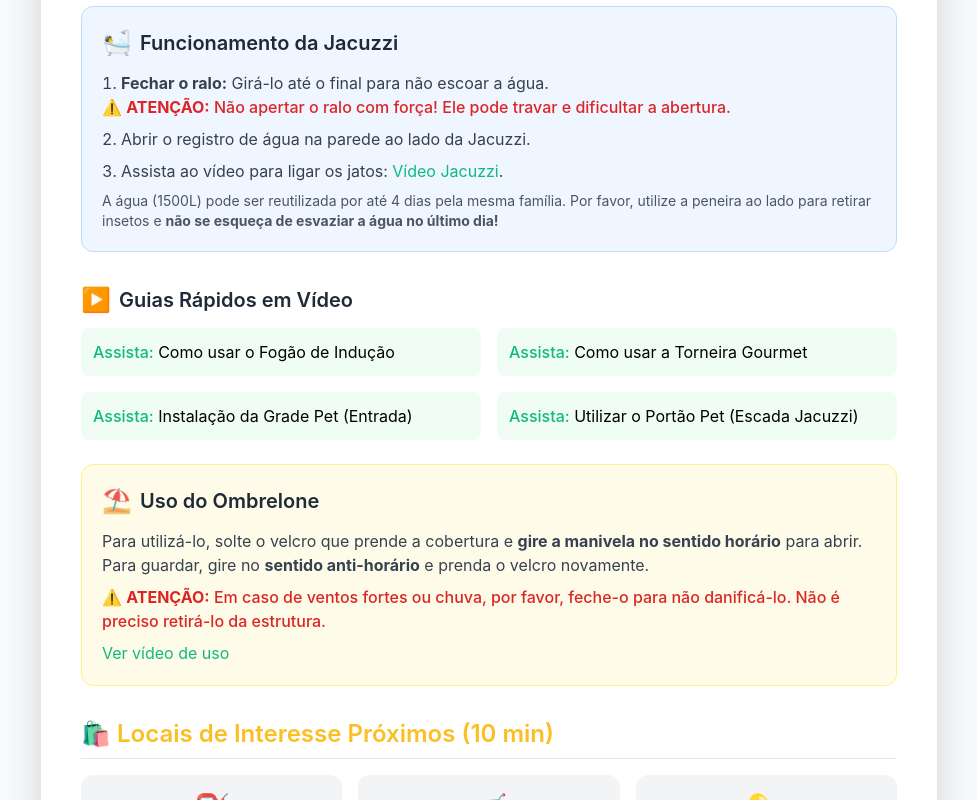
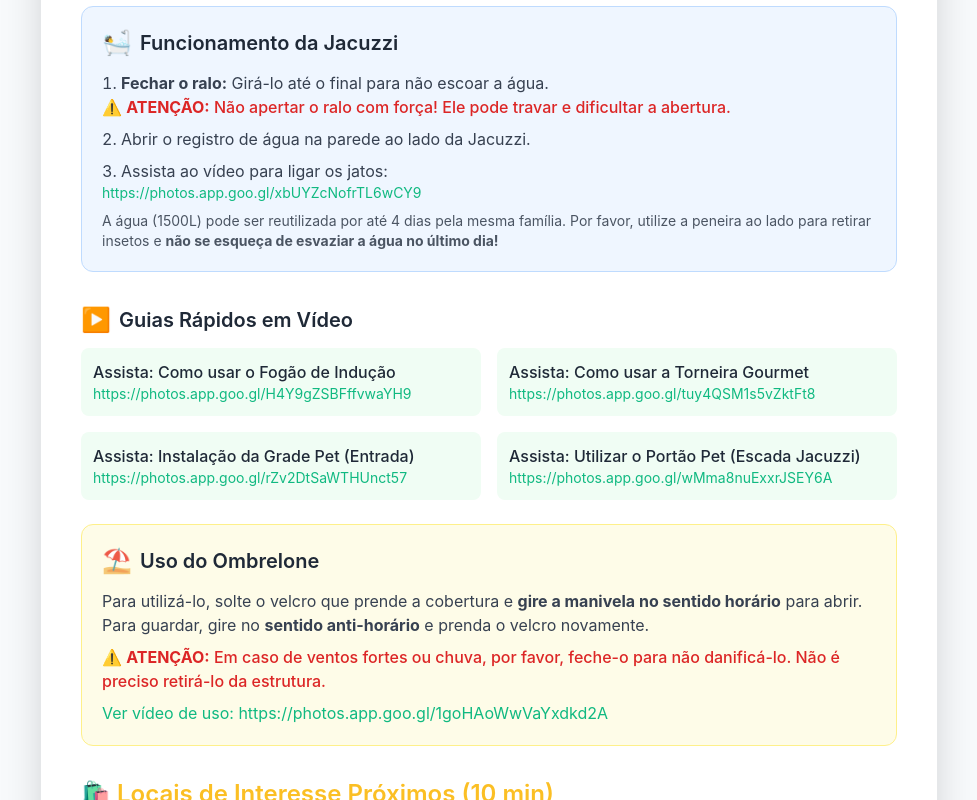
Before and after one commit to adilsonlimaferreira-blueprint/guia-casinha-amarela, a plain HTML site: page index.html in a window 1280 px wide. Shown: the part 2000-2800 px from the top of the page, without its empty margins (151-1128 px from the left). Drawn offline with nearby package versions, Linux system fonts and the light colour scheme.

Commit message:
Update com links

```diff
--- a/index.html
+++ b/index.html
@@ -59,6 +59,10 @@
                     <p class="font-bold text-gray-700">📍 Localização</p>
                     <a href="http://maps.google.com/maps?daddr=Chal%C3%A9s%20Catarina%20Home%20Club%20Oficial%20-%20Unnamed%20Road,%20Mairinque%20-%20SP,%2018120-000,%20Brasil" target="_blank" class="mt-1 link-text hover:underline font-medium block">
                         Ver Endereço no Mapa
+                    </a>
+                    <!-- CORREÇÃO: Adicionando o link visível para o PDF -->
+                    <a href="http://maps.google.com/maps?daddr=Chal%C3%A9s%20Catarina%20Home%20Club%20Oficial%20-%20Unnamed%20Road,%20Mairinque%20-%20SP,%2018120-000,%20Brasil" target="_blank" class="text-xs link-text hover:underline block truncate">
+                        http://maps.google.com/maps?daddr=Chal%C3%A9s%20Catarina%20Home%20Club%20Oficial%20-%20Unnamed%20Road,%20Mairinque%20-%20SP,%2018120-000,%20Brasil
                     </a>
                     <p class="text-xs text-gray-500 mt-1">Sua hospedagem fica no Chalé 64.</p>
                 </div>
@@ -174,7 +178,12 @@
                         <p class="text-red-600 font-medium">⚠️ <strong>ATENÇÃO:</strong> Não apertar o ralo com força! Ele pode travar e dificultar a abertura.</p>
                     </li>
                     <li>Abrir o registro de água na parede ao lado da Jacuzzi.</li>
-                    <li>Assista ao vídeo para ligar os jatos: <a href="https://photos.app.goo.gl/xbUYZcNofrTL6wCY9" target="_blank" class="link-text hover:underline">Vídeo Jacuzzi</a>.</li>
+                    <!-- Link visível para o PDF -->
+                    <li>Assista ao vídeo para ligar os jatos:
+                        <a href="https://photos.app.goo.gl/xbUYZcNofrTL6wCY9" target="_blank" class="text-sm link-text hover:underline truncate block">
+                            https://photos.app.goo.gl/xbUYZcNofrTL6wCY9
+                        </a>
+                    </li>
                 </ol>
                 <p class="mt-2 text-sm text-gray-600">A água (1500L) pode ser reutilizada por até 4 dias pela mesma família. Por favor, utilize a peneira ao lado para retirar insetos e <strong>não se esqueça de esvaziar a água no último dia!</strong></p>
             </div>
@@ -183,18 +192,34 @@
                 <span class="mr-2 text-2xl">▶️</span> Guias Rápidos em Vídeo
             </h3>
             <div class="grid grid-cols-1 sm:grid-cols-2 gap-4">
-                <a href="https://photos.app.goo.gl/H4Y9gZSBFffvwaYH9" target="_blank" class="p-3 bg-green-50 rounded-lg hover:bg-green-100 transition duration-150">
-                    <span class="font-medium link-text">Assista:</span> Como usar o Fogão de Indução
+                <!-- Bloco do Fogão de Indução -->
+                <div class="p-3 bg-green-50 rounded-lg">
+                    <p class="font-medium text-gray-800">Assista: Como usar o Fogão de Indução</p>
+                    <a href="https://photos.app.goo.gl/H4Y9gZSBFffvwaYH9" target="_blank" class="text-sm link-text hover:underline truncate block">
+                        https://photos.app.goo.gl/H4Y9gZSBFffvwaYH9
                     </a>
-                <a href="https://photos.app.goo.gl/tuy4QSM1s5vZktFt8" target="_blank" class="p-3 bg-green-50 rounded-lg hover:bg-green-100 transition duration-150">
-                    <span class="font-medium link-text">Assista:</span> Como usar a Torneira Gourmet
+                </div>
+                <!-- Bloco da Torneira Gourmet -->
+                <div class="p-3 bg-green-50 rounded-lg">
+                    <p class="font-medium text-gray-800">Assista: Como usar a Torneira Gourmet</p>
+                    <a href="https://photos.app.goo.gl/tuy4QSM1s5vZktFt8" target="_blank" class="text-sm link-text hover:underline truncate block">
+                        https://photos.app.goo.gl/tuy4QSM1s5vZktFt8
                     </a>
-                <a href="https://photos.app.goo.gl/rZv2DtSaWTHUnct57" target="_blank" class="p-3 bg-green-50 rounded-lg hover:bg-green-100 transition duration-150">
-                    <span class="font-medium link-text">Assista:</span> Instalação da Grade Pet (Entrada)
+                </div>
+                <!-- Bloco da Grade Pet -->
+                <div class="p-3 bg-green-50 rounded-lg">
+                    <p class="font-medium text-gray-800">Assista: Instalação da Grade Pet (Entrada)</p>
+                    <a href="https://photos.app.goo.gl/rZv2DtSaWTHUnct57" target="_blank" class="text-sm link-text hover:underline truncate block">
+                        https://photos.app.goo.gl/rZv2DtSaWTHUnct57
                     </a>
-                <a href="https://photos.app.goo.gl/wMma8nuExxrJSEY6A" target="_blank" class="p-3 bg-green-50 rounded-lg hover:bg-green-100 transition duration-150">
-                    <span class="font-medium link-text">Assista:</span> Utilizar o Portão Pet (Escada Jacuzzi)
+                </div>
+                <!-- Bloco do Portão Pet -->
+                <div class="p-3 bg-green-50 rounded-lg">
+                    <p class="font-medium text-gray-800">Assista: Utilizar o Portão Pet (Escada Jacuzzi)</p>
+                    <a href="https://photos.app.goo.gl/wMma8nuExxrJSEY6A" target="_blank" class="text-sm link-text hover:underline truncate block">
+                        https://photos.app.goo.gl/wMma8nuExxrJSEY6A
                     </a>
+                </div>
             </div>
 
             <!-- OMBRELONE --><div class="p-5 bg-yellow-50 rounded-xl mt-6 border border-yellow-200">
@@ -203,26 +228,39 @@
                 </h3>
                 <p class="text-gray-700">Para utilizá-lo, solte o velcro que prende a cobertura e <strong>gire a manivela no sentido horário</strong> para abrir. Para guardar, gire no <strong>sentido anti-horário</strong> e prenda o velcro novamente.</p>
                 <p class="mt-2 text-red-600 font-medium">⚠️ <strong>ATENÇÃO:</strong> Em caso de ventos fortes ou chuva, por favor, feche-o para não danificá-lo. Não é preciso retirá-lo da estrutura.</p>
+                <!-- Link visível para o PDF -->
                 <a href="https://photos.app.goo.gl/1goHAoWwVaYxdkd2A" target="_blank" class="mt-2 link-text hover:underline block">
-                    Ver vídeo de uso
+                    Ver vídeo de uso: https://photos.app.goo.gl/1goHAoWwVaYxdkd2A
                 </a>
             </div>
 
             <!-- SEÇÃO 5: LOCAIS PRÓXIMOS --><h2 class="text-2xl font-semibold mb-4 mt-8 accent-text border-b pb-2">🛍️ Locais de Interesse Próximos (10 min)</h2>
 
             <div class="grid grid-cols-1 sm:grid-cols-3 gap-4 text-center">
-                <a href="https://goo.gl/maps/NWiMA1mpQK7fuuTh9" target="_blank" class="p-4 bg-gray-100 rounded-xl hover:bg-gray-200 transition duration-150">
+                <!-- Alteração: Posto/Caixa/Restaurante -->
+                <div class="p-4 bg-gray-100 rounded-xl">
                     <span class="text-3xl">⛽</span>
-                    <p class="font-medium link-text">Posto / Caixa / Restaurante</p>
+                    <p class="font-medium text-gray-800 mt-1">Posto / Caixa / Restaurante</p>
+                    <a href="https://goo.gl/maps/NWiMA1mpQK7fuuTh9" target="_blank" class="text-xs link-text hover:underline block">
+                        https://goo.gl/maps/NWiMA1mpQK7fuuTh9
                     </a>
-                <a href="https://goo.gl/maps/HDXnehwcmUg4TahY8" target="_blank" class="p-4 bg-gray-100 rounded-xl hover:bg-gray-200 transition duration-150">
+                </div>
+                <!-- Alteração: Supermercado -->
+                <div class="p-4 bg-gray-100 rounded-xl">
                     <span class="text-3xl">🛒</span>
-                    <p class="font-medium link-text">Supermercado</p>
+                    <p class="font-medium text-gray-800 mt-1">Supermercado</p>
+                    <a href="https://goo.gl/maps/HDXnehwcmUg4TahY8" target="_blank" class="text-xs link-text hover:underline block">
+                        https://goo.gl/maps/HDXnehwcmUg4TahY8
                     </a>
-                <a href="https://g.page/drogaria-nova-venus?share" target="_blank" class="p-4 bg-gray-100 rounded-xl hover:bg-gray-200 transition duration-150">
+                </div>
+                <!-- Alteração: Farmácia -->
+                <div class="p-4 bg-gray-100 rounded-xl">
                     <span class="text-3xl">💊</span>
-                    <p class="font-medium link-text">Farmácia</p>
+                    <p class="font-medium text-gray-800 mt-1">Farmácia</p>
+                    <a href="https://g.page/drogaria-nova-venus?share" target="_blank" class="text-xs link-text hover:underline block">
+                        https://g.page/drogaria-nova-venus?share
                     </a>
+                </div>
             </div>
 
         </div>
```
Lines whose indentation alone changed are shown as unchanged.
